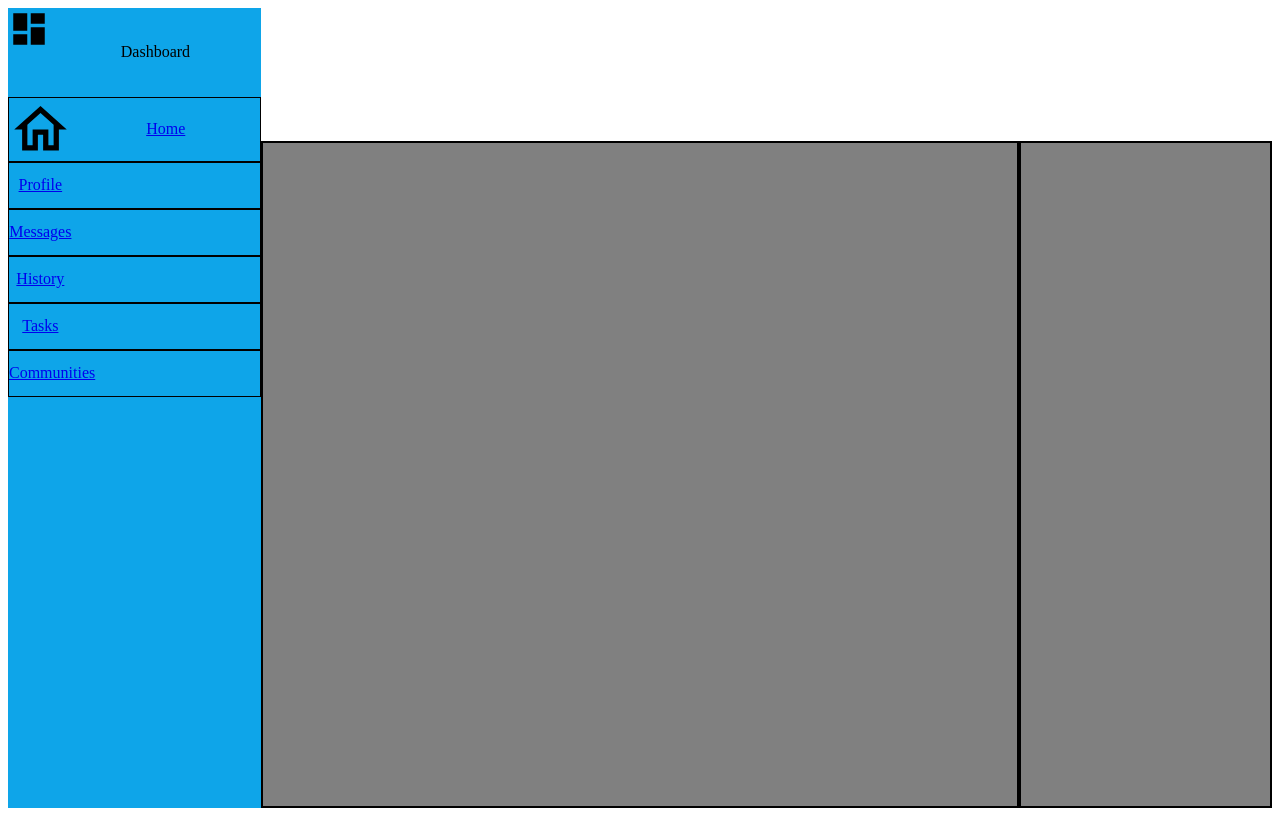
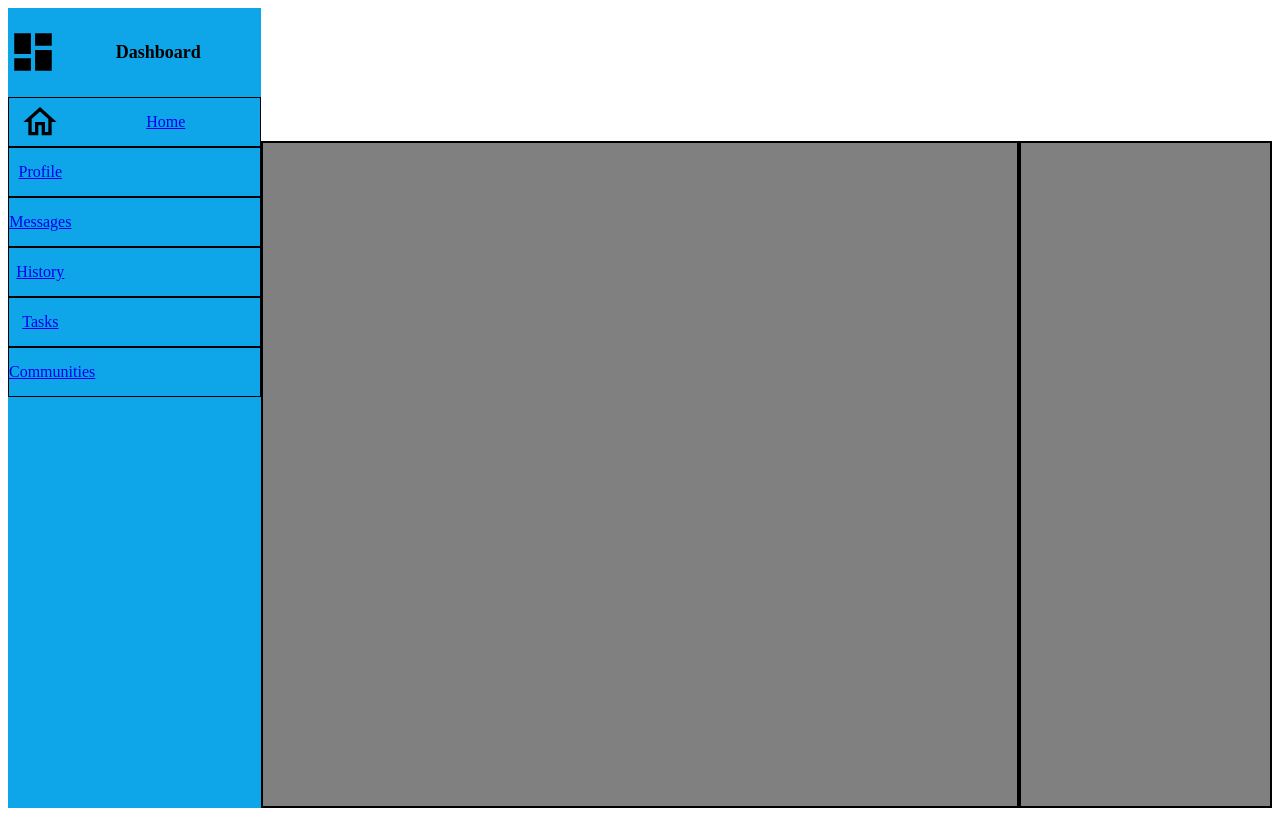
Before and after one commit to kceelandon/dashboard-project, a plain HTML site: page index.html in a window 1280 px wide. Drawn offline with Linux system fonts and the light colour scheme.

Commit message:
got basic layout done

```diff
--- a/index.html
+++ b/index.html
@@ -10,7 +10,7 @@
     <div class="container">
         <div class="sidebar">
             <div id="logo">
-                <img src="./assets/view-dashboard.svg" alt="logo-image">
+                <img src="./assets/view-dashboard.svg" alt="logo-image" id="logo-img">
                 <p>Dashboard</p>
             </div>
             <div class="link-container">
--- a/styles.css
+++ b/styles.css
@@ -24,6 +24,11 @@
 }
 
 .link a {
+    justify-self: center;
+    align-self: center;
+}
+
+.link img {
     justify-self: center;
     align-self: center;
 }
@@ -57,6 +62,22 @@
 }
 
 #logo p {
+    justify-self: right;
+    align-self: center;
+    margin-right: 60px;
+    font-size: large;
+    font-weight: bold;
+}
+
+img {
+    height: 40px;
+    width: 40px;
+    color: white;
+}
+
+#logo-img {
+    height: 50px;
+    width: 50px;
     justify-self: center;
     align-self: center;
 }
```
